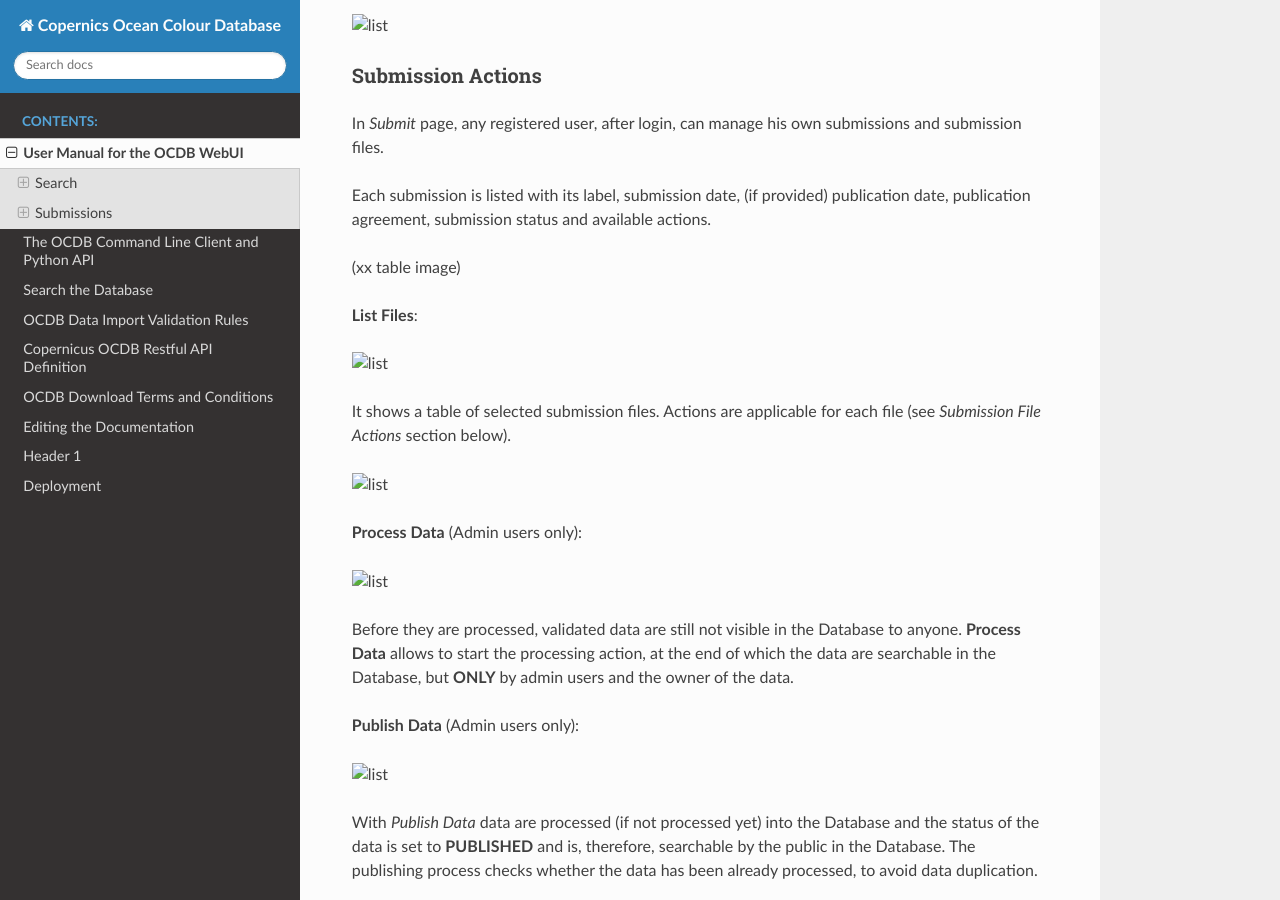
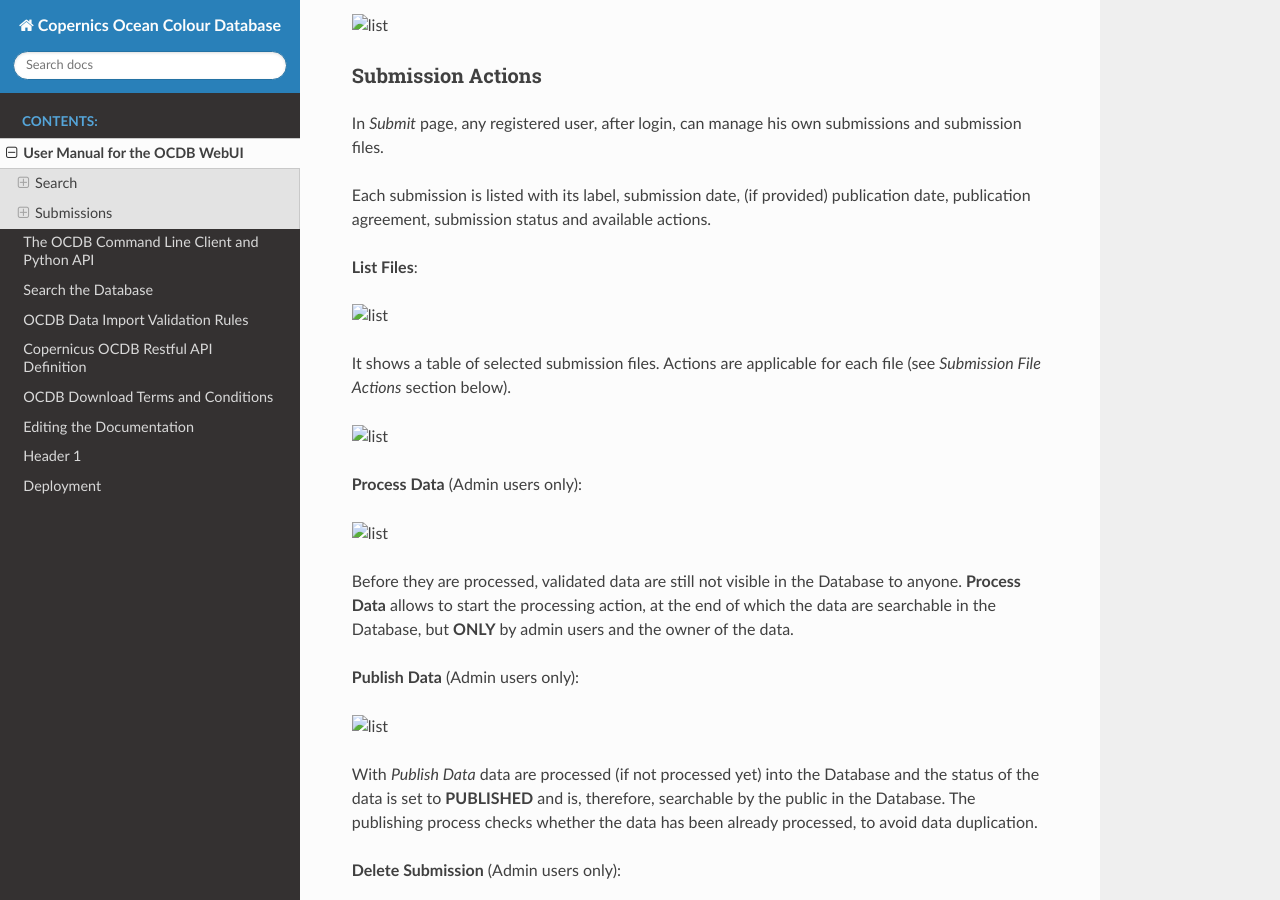
Before and after one commit to javierconcha/ocdb-docs, a Sphinx documentation site: the page built from docs/source/ocdb-webui.md, in a window 1280 px wide and 900 px high, scrolled down 2482 px. Built offline with Sphinx 7.4.7 and the Read the Docs theme 2.0.0, drawn with Linux system fonts in a browser that asks for light colours; pages that are not in the unit, such as notebooks, are missing from menus.

Commit message:
Update docs/source/ocdb-webui.md

```diff
--- a/docs/source/ocdb-webui.md
+++ b/docs/source/ocdb-webui.md
@@ -76,8 +76,6 @@
 
 Each submission is listed with its label, submission date, (if provided) publication date, publication agreement, submission status and available actions.
 
-(xx table image)
-
 __List Files__:
 
 ![list](docs/source/static/webui/list.png)
@@ -87,7 +85,6 @@
 ![list](docs/source/static/webui/list_ex.png)
 
 __Process Data__ (Admin users only):
-
 
 ![list](docs/source/static/webui/process.png)
 
```
